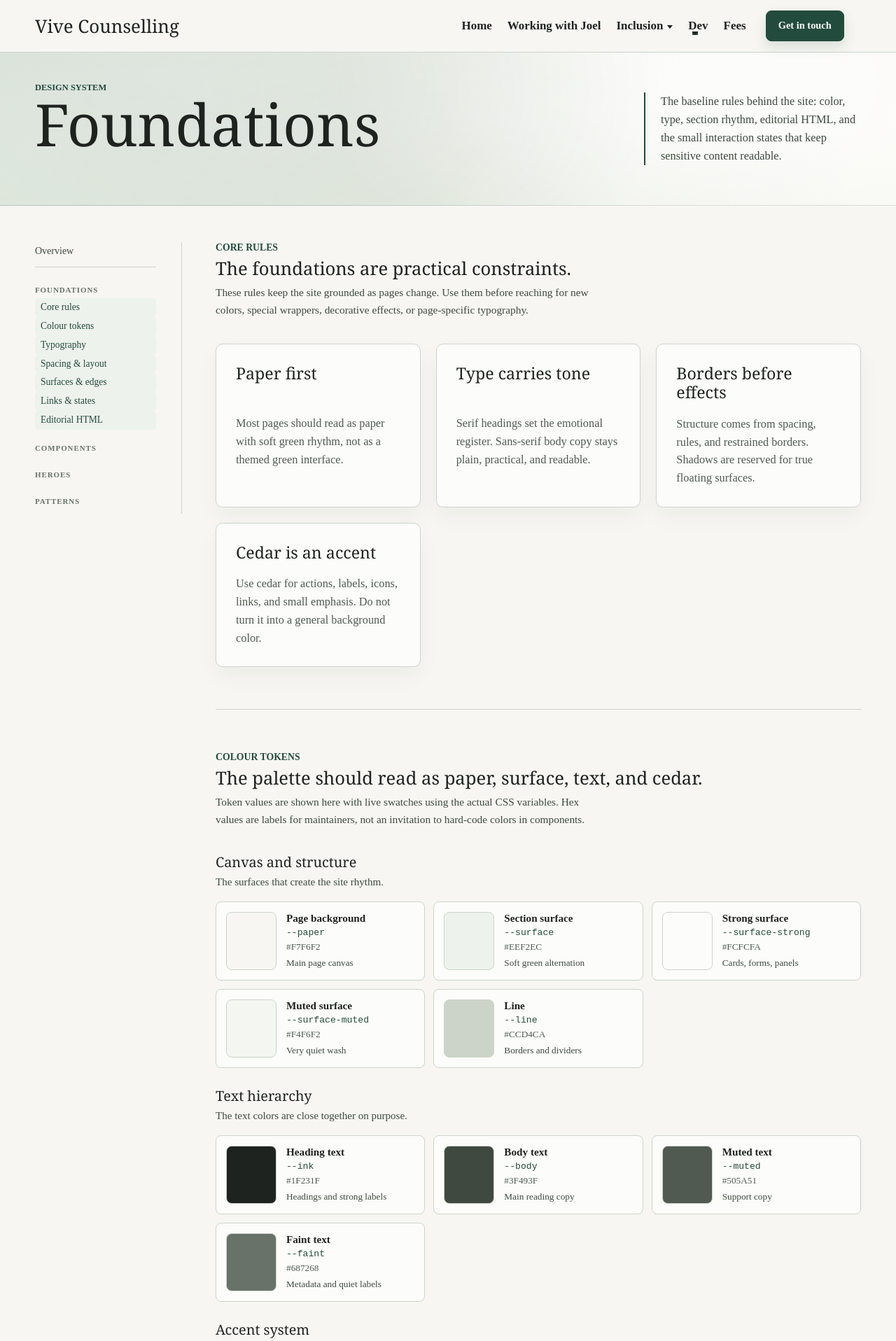
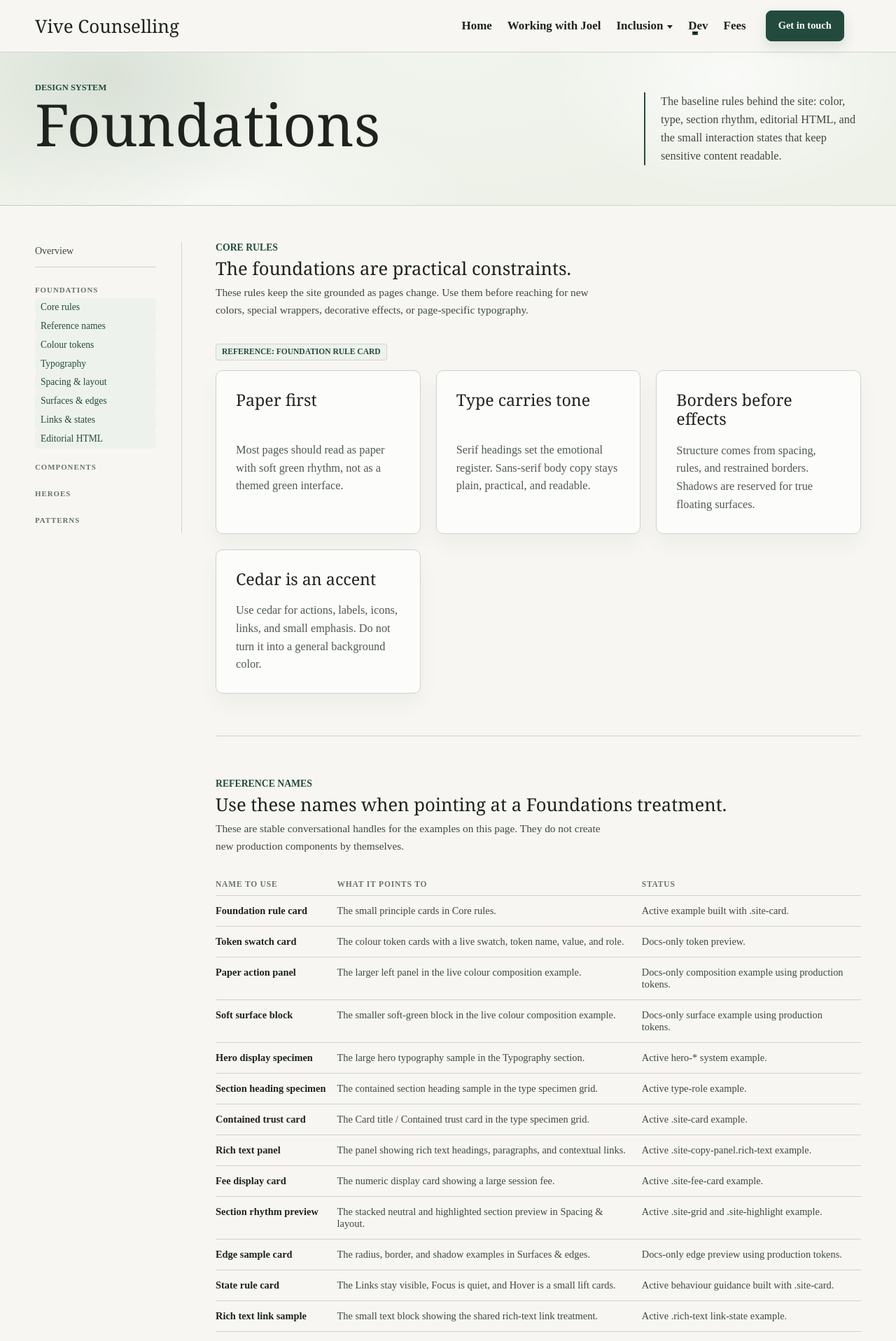
Before and after one commit to diabolicskink-bit/CounsellingWebsite, a React (Vite) app: page /design-language/foundations in a window 1280 px wide. Shown: the top 1916 px of the page at 70% size. Built offline with nearby package versions, Linux system fonts and the light colour scheme.

Commit message:
Update design system docs and hero styling

```diff
--- a/src/components/DesignSystemSidebar.tsx
+++ b/src/components/DesignSystemSidebar.tsx
@@ -11,6 +11,7 @@ const navGroups: NavGroup[] = [
     basePath: "/design-language/foundations",
     items: [
       { label: "Core rules", href: "/design-language/foundations#rules" },
+      { label: "Reference names", href: "/design-language/foundations#reference-names" },
       { label: "Colour tokens", href: "/design-language/foundations#colour" },
       { label: "Typography", href: "/design-language/foundations#typography" },
       { label: "Spacing & layout", href: "/design-language/foundations#spacing" },
--- a/src/pages/design-system/DS_Foundations.tsx
+++ b/src/pages/design-system/DS_Foundations.tsx
@@ -182,6 +182,93 @@ const stateRules = [
   },
 ];
 
+const foundationReferenceNames = [
+  {
+    name: "Foundation rule card",
+    pointsTo: "The small principle cards in Core rules.",
+    status: "Active example built with .site-card.",
+  },
+  {
+    name: "Token swatch card",
+    pointsTo: "The colour token cards with a live swatch, token name, value, and role.",
+    status: "Docs-only token preview.",
+  },
+  {
+    name: "Paper action panel",
+    pointsTo: "The larger left panel in the live colour composition example.",
+    status: "Docs-only composition example using production tokens.",
+  },
+  {
+    name: "Soft surface block",
+    pointsTo: "The smaller soft-green block in the live colour composition example.",
+    status: "Docs-only surface example using production tokens.",
+  },
+  {
+    name: "Hero display specimen",
+    pointsTo: "The large hero typography sample in the Typography section.",
+    status: "Active hero-* system example.",
+  },
+  {
+    name: "Section heading specimen",
+    pointsTo: "The contained section heading sample in the type specimen grid.",
+    status: "Active type-role example.",
+  },
+  {
+    name: "Contained trust card",
+    pointsTo: "The Card title / Contained trust card in the type specimen grid.",
+    status: "Active .site-card example.",
+  },
+  {
+    name: "Rich text panel",
+    pointsTo: "The panel showing rich text headings, paragraphs, and contextual links.",
+    status: "Active .site-copy-panel.rich-text example.",
+  },
+  {
+    name: "Fee display card",
+    pointsTo: "The numeric display card showing a large session fee.",
+    status: "Active .site-fee-card example.",
+  },
+  {
+    name: "Section rhythm preview",
+    pointsTo: "The stacked neutral and highlighted section preview in Spacing & layout.",
+    status: "Active .site-grid and .site-highlight example.",
+  },
+  {
+    name: "Edge sample card",
+    pointsTo: "The radius, border, and shadow examples in Surfaces & edges.",
+    status: "Docs-only edge preview using production tokens.",
+  },
+  {
+    name: "State rule card",
+    pointsTo: "The Links stay visible, Focus is quiet, and Hover is a small lift cards.",
+    status: "Active behaviour guidance built with .site-card.",
+  },
+  {
+    name: "Rich text link sample",
+    pointsTo: "The small text block showing the shared rich-text link treatment.",
+    status: "Active .rich-text link-state example.",
+  },
+  {
+    name: "Mini form focus sample",
+    pointsTo: "The small form field in Links & states.",
+    status: "Active .site-form focus-state example.",
+  },
+  {
+    name: "Editorial HTML panel",
+    pointsTo: "The final rich-text demo with headings, links, lists, quote, table, code, and divider.",
+    status: "Active .rich-text baseline example.",
+  },
+];
+
+type ReferenceNameProps = {
+  block?: boolean;
+  children: string;
+};
+
+function ReferenceName({ block = false, children }: ReferenceNameProps) {
+  return <span className={`ds-reference-name${block ? " ds-reference-name--block" : ""}`}>Reference: {children}</span>;
+}
+
 // AI maintainers: Foundations is for tokens, base typography, spacing, section rhythm,
 // shared rich-text behavior, and baseline state rules. Component-specific demos belong
 // in DS_Components; page-level composition belongs in DS_Patterns or DS_Heroes.
@@ -212,6 +299,7 @@ export default function DS_Foundations() {
               </p>
             </div>
 
+            <ReferenceName block>Foundation rule card</ReferenceName>
             <div className="site-card-grid ds-foundation-rule-grid">
               {foundationRules.map((rule) => (
                 <article className="site-card" key={rule.title}>
@@ -220,6 +308,36 @@ export default function DS_Foundations() {
                 </article>
               ))}
             </div>
+          </section>
+
+          <section className="ds-section" id="reference-names">
+            <div className="ds-section-heading">
+              <span className="site-eyebrow">Reference names</span>
+              <h2>Use these names when pointing at a Foundations treatment.</h2>
+              <p>
+                These are stable conversational handles for the examples on this page. They do not create new
+                production components by themselves.
+              </p>
+            </div>
+
+            <table className="ds-spacing-table">
+              <thead>
+                <tr>
+                  <th>Name to use</th>
+                  <th>What it points to</th>
+                  <th>Status</th>
+                </tr>
+              </thead>
+              <tbody>
+                {foundationReferenceNames.map((item) => (
+                  <tr key={item.name}>
+                    <td>{item.name}</td>
+                    <td>{item.pointsTo}</td>
+                    <td>{item.status}</td>
+                  </tr>
+                ))}
+              </tbody>
+            </table>
           </section>
 
           <section className="ds-section" id="colour">
@@ -232,6 +350,7 @@ export default function DS_Foundations() {
               </p>
             </div>
 
+            <ReferenceName block>Token swatch card</ReferenceName>
             <div className="ds-foundation-token-groups">
               {colorTokenGroups.map((group) => (
                 <section className="ds-foundation-token-group" key={group.title}>
@@ -262,6 +381,7 @@ export default function DS_Foundations() {
 
             <div className="ds-demo ds-foundation-colour-demo">
               <div className="ds-foundation-colour-demo__paper">
+                <ReferenceName>Paper action panel</ReferenceName>
                 <span className="site-eyebrow">Live color composition</span>
                 <h3>Paper carries the page. Cedar only marks action and emphasis.</h3>
                 <p>
@@ -270,6 +390,7 @@ export default function DS_Foundations() {
                 <Button href="/contact">Primary cedar action</Button>
               </div>
               <div className="ds-foundation-colour-demo__surface">
+                <ReferenceName>Soft surface block</ReferenceName>
                 <strong>Soft surface</strong>
                 <span>Use for alternating rhythm, chips, icon wells, and low-pressure emphasis.</span>
               </div>
@@ -311,6 +432,7 @@ export default function DS_Foundations() {
 
             <div className="ds-foundation-type-showcase">
               <article className="ds-foundation-type-hero hero-bg--default">
+                <ReferenceName>Hero display specimen</ReferenceName>
                 <span className="hero-badge">Hero display</span>
                 <h2 className="hero-display">
                   Calm enough
@@ -325,6 +447,7 @@ export default function DS_Foundations() {
 
               <div className="ds-foundation-type-specimen-grid" aria-label="Type role specimens">
                 <article className="ds-foundation-type-specimen ds-foundation-type-specimen--section">
+                  <ReferenceName>Section heading specimen</ReferenceName>
                   <span className="site-eyebrow">Section heading</span>
                   <h2>A section heading should read like a considered statement.</h2>
                   <p className="section-heading__copy">
@@ -333,12 +456,14 @@ export default function DS_Foundations() {
                 </article>
 
                 <article className="site-card ds-foundation-type-specimen">
+                  <ReferenceName>Contained trust card</ReferenceName>
                   <span className="site-eyebrow">Card title</span>
                   <h3>Contained trust</h3>
                   <p>Card copy stays quieter than section copy and should be easy to scan.</p>
                 </article>
 
                 <article className="site-copy-panel rich-text ds-foundation-type-copy">
+                  <ReferenceName>Rich text panel</ReferenceName>
                   <span className="site-eyebrow">Rich text</span>
                   <h2>Rich text gets its own compact heading role.</h2>
                   <p>
@@ -352,6 +477,7 @@ export default function DS_Foundations() {
                 </article>
 
                 <aside className="site-fee-card ds-foundation-type-specimen">
+                  <ReferenceName>Fee display card</ReferenceName>
                   <p className="site-highlight__eyebrow">Numeric display</p>
                   <strong>$120</strong>
                   <span>Large numeric type is reserved for fee or figure moments.</span>
@@ -400,6 +526,7 @@ export default function DS_Foundations() {
             </table>
 
             <div className="ds-foundation-rhythm-demo" aria-label="Section rhythm example">
+              <ReferenceName>Section rhythm preview</ReferenceName>
               <section className="site-grid ds-foundation-rhythm-demo__section">
                 <Container>
                   <div className="site-split">
@@ -443,6 +570,7 @@ export default function DS_Foundations() {
               </p>
             </div>
 
+            <ReferenceName block>Edge sample card</ReferenceName>
             <div className="ds-foundation-edge-grid">
               <article className="ds-foundation-edge-sample">
                 <span className="ds-foundation-edge-sample__preview ds-foundation-edge-sample__preview--radius" />
@@ -481,6 +609,7 @@ export default function DS_Foundations() {
               </p>
             </div>
 
+            <ReferenceName block>State rule card</ReferenceName>
             <div className="ds-foundation-state-grid">
               {stateRules.map((rule) => (
                 <article className="site-card" key={rule.title}>
@@ -492,12 +621,14 @@ export default function DS_Foundations() {
 
             <div className="ds-demo ds-foundation-state-demo">
               <div className="rich-text">
+                <ReferenceName>Rich text link sample</ReferenceName>
                 <p>
                   A rich text link should look like a link:{" "}
                   <a href="/fees">read the fee and session details</a>.
                 </p>
               </div>
               <form className="site-form ds-foundation-mini-form" action="#" method="post">
+                <ReferenceName>Mini form focus sample</ReferenceName>
                 <div className="form-row">
                   <label htmlFor="foundation-focus-example">Focused field treatment</label>
                   <input
@@ -522,6 +653,7 @@ export default function DS_Foundations() {
             </div>
 
             <article className="site-copy-panel rich-text ds-foundation-html-demo">
+              <ReferenceName>Editorial HTML panel</ReferenceName>
               <h2>Heading two introduces a section of reading copy.</h2>
               <p>
                 Paragraphs are muted, measured, and easy to scan. A paragraph can include{" "}
--- a/src/styles-dev.css
+++ b/src/styles-dev.css
@@ -303,6 +303,25 @@
   flex-wrap: wrap;
   align-items: center;
   gap: 12px;
+}
+
+.ds-reference-name {
+  display: inline-flex;
+  width: fit-content;
+  max-width: 100%;
+  padding: 4px 8px;
+  border: 1px solid rgba(35, 75, 61, 0.16);
+  border-radius: 4px;
+  background: var(--cedar-soft);
+  color: var(--cedar);
+  font-size: 0.72rem;
+  font-weight: 700;
+  line-height: 1.2;
+  text-transform: uppercase;
+}
+
+.ds-reference-name--block {
+  margin-bottom: 14px;
 }
 
 /* Foundations page */
--- a/src/styles.css
+++ b/src/styles.css
@@ -3717,30 +3717,21 @@ p {
   overflow: clip;
   background:
     radial-gradient(
-      980px 560px at 16% 24%,
-      rgba(48, 86, 66, 0.16) 0%,
-      rgba(48, 86, 66, 0.095) 34%,
-      rgba(48, 86, 66, 0.035) 58%,
-      transparent 76%
+      480px 320px at 12% 18%,
+      rgba(48, 86, 66, 0.10) 0%,
+      transparent 60%
     ),
     radial-gradient(
-      760px 420px at 78% 22%,
-      rgba(255, 255, 255, 0.72) 0%,
-      rgba(255, 255, 255, 0.34) 42%,
-      transparent 72%
+      420px 280px at 82% 16%,
+      rgba(255, 255, 255, 0.70) 0%,
+      transparent 62%
     ),
     radial-gradient(
-      900px 420px at 48% 100%,
-      rgba(45, 82, 63, 0.06) 0%,
-      transparent 68%
+      560px 220px at 25% 98%,
+      rgba(255, 255, 255, 0.55) 0%,
+      transparent 64%
     ),
-    linear-gradient(
-      108deg,
-      #e8efe5 0%,
-      #eef3ea 31%,
-      #f5f5ee 64%,
-      #fbfaf6 100%
-    );
+    #edf1e8;
   border-bottom: 1px solid rgba(34, 62, 47, 0.16);
 }
 
@@ -3752,29 +3743,9 @@ p {
   pointer-events: none;
   background:
     radial-gradient(
-      760px 400px at 18% 18%,
-      rgba(255, 255, 255, 0.34) 0%,
-      transparent 68%
-    ),
-    radial-gradient(
-      620px 340px at 82% 18%,
-      rgba(255, 255, 255, 0.18) 0%,
-      transparent 74%
-    );
-}
-
-.hero-bg--default::after {
-  content: "";
-  position: absolute;
-  inset: 0;
-  z-index: 0;
-  pointer-events: none;
-  background:
-    linear-gradient(
-      180deg,
-      rgba(255, 255, 255, 0) 0%,
-      rgba(255, 255, 255, 0.08) 44%,
-      rgba(236, 242, 232, 0.18) 100%
+      700px 320px at 50% 0%,
+      rgba(255, 255, 255, 0.22) 0%,
+      transparent 72%
     );
 }
 
@@ -3834,35 +3805,24 @@ p {
   .hero-bg--default {
     background:
       radial-gradient(
-        760px 420px at 14% 18%,
-        rgba(48, 86, 66, 0.14) 0%,
-        rgba(48, 86, 66, 0.065) 48%,
-        transparent 78%
+        360px 240px at 12% 16%,
+        rgba(48, 86, 66, 0.09) 0%,
+        transparent 62%
       ),
-      linear-gradient(
-        180deg,
-        #eaf1e6 0%,
-        #f0f4eb 42%,
-        #fbfaf6 100%
-      );
+      radial-gradient(
+        440px 180px at 25% 98%,
+        rgba(255, 255, 255, 0.48) 0%,
+        transparent 66%
+      ),
+      #edf1e8;
   }
 
   .hero-bg--default::before {
     background:
       radial-gradient(
-        520px 280px at 50% 0%,
-        rgba(255, 255, 255, 0.24) 0%,
-        transparent 76%
-      );
-  }
-
-  .hero-bg--default::after {
-    background:
-      linear-gradient(
-        180deg,
-        rgba(255, 255, 255, 0) 0%,
-        rgba(255, 255, 255, 0.08) 56%,
-        rgba(236, 242, 232, 0.16) 100%
+        480px 240px at 50% 0%,
+        rgba(255, 255, 255, 0.18) 0%,
+        transparent 74%
       );
   }
 
```
Also changed, not shown: src/pages/Home.tsx (+5 -7 lines), src/styles-home.css (+16 -25 lines), 4 other files (tests, documents, lock files or other folders).
